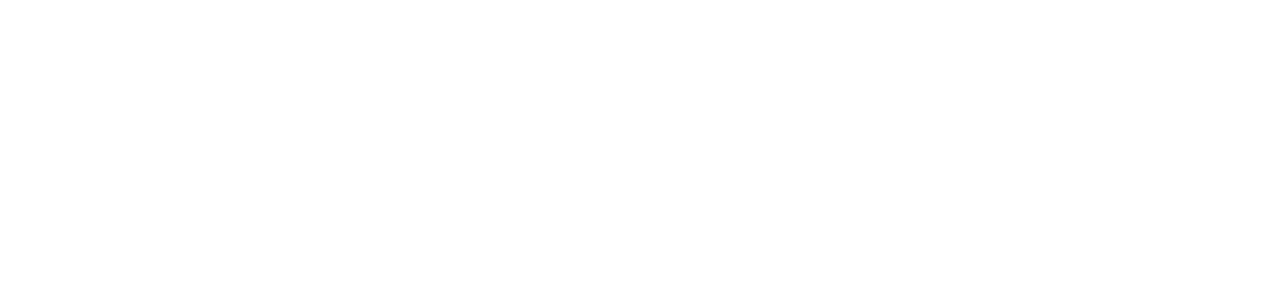
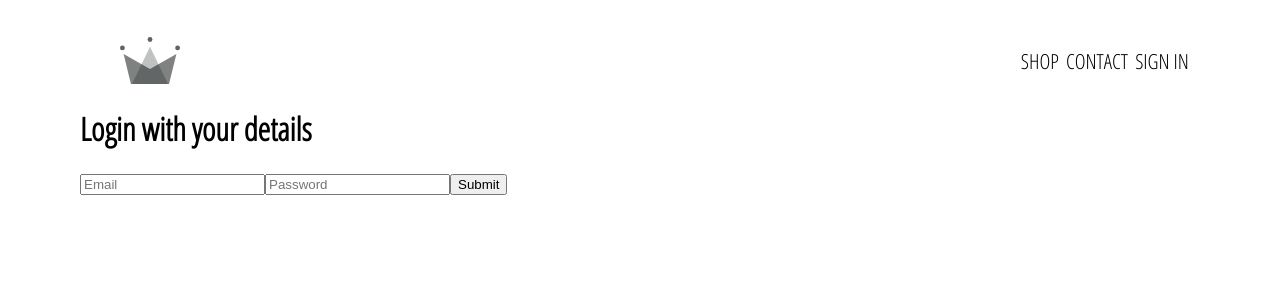
Before and after one commit to saisuryajss/Course-E-commerce, a React (Create React App) app: page /login in a window 1280 px wide. Before the commit this address had no page. Shown: the top 300 px of the page. Built offline with nearby package versions, Linux system fonts and the light colour scheme; the HTML template or start-up script is replaced by a standard one.

Commit message:
sigin prototype done

```diff
--- a/src/App.js
+++ b/src/App.js
@@ -3,13 +3,19 @@
 import './App.css';
 import HomePage from './pages/homepage/HomePage';
 import ShopPage from './pages/shop/ShopPage';
+import Header from './components/header/Header';
+import SignInSignUp from './pages/signin-signup/SignInSignUp';
 
 function App() {
   return (
+    <div>
+      <Header />
     <Routes>
       <Route path='/' element={<HomePage />} />
       <Route path='/shop' element={<ShopPage />} />
+      <Route path='/login' element={<SignInSignUp />} />
     </Routes>
+    </div>
   );
 }
 
--- a/src/components/header/Header.css
+++ b/src/components/header/Header.css
@@ -4,6 +4,7 @@
     overflow: hidden;
     display: flex;
     align-items: center;
+    justify-content: space-between;
 }
 
 .header ul li{
@@ -11,11 +12,13 @@
 }
 
 .header-img-holder{
-    width: 70%;
     height: 50px;
 }
 
 .header-items{
-    width: 8%;
+    width: 15%;
+    display: flex;
+    justify-content: space-between;
     font-size: 1.3rem;
+    margin-right: 4vw;
 }
--- a/src/components/header/Header.jsx
+++ b/src/components/header/Header.jsx
@@ -9,9 +9,11 @@
        <div className='header'>
             <ul>
                <li className='header-img-holder' onClick={()=>navigate('/')}><Logo /></li>
-               <li className='header-items' onClick={()=>navigate('/shop')}>SHOP</li>
-               <li className='header-items' onClick={()=>navigate('/contact')}>CONTACT</li>
-               <li className='header-items' onClick={()=>navigate('/contact')}>SIGN IN</li>
+               <div className='header-items'>
+               <li  onClick={()=>navigate('/shop')}>SHOP</li>
+               <li  onClick={()=>navigate('/contact')}>CONTACT</li>
+               <li  onClick={()=>navigate('/login')}>SIGN IN</li>
+               </div>
             </ul>
        </div>
    );
--- /dev/null
+++ b/src/components/signin/SignIn.jsx
@@ -0,0 +1,52 @@
+import {React, useState} from 'react';
+import './SignIn.css';
+
+
+function SignIn(){
+   const [login,setLogin] = useState({
+       email:'',
+       password:''
+   });
+
+   function handleSubmit(event){
+    event.preventDefault();
+    setLogin({
+        email:'',
+        password:''
+    });
+  }
+
+  function handleChange(event){
+     const {type,value}=event.target;
+     console.log(event.target);
+     setLogin((prevValue)=>{
+         if(type==='email'){
+            return {
+                    email:value,
+                    password:prevValue.password
+                }
+         }
+         else if(type==='password'){
+            return{
+                email:prevValue.email,
+                password:value
+            }
+         }
+
+     });
+  }
+
+   return(
+       <div>
+           <h1>Login with your details</h1>
+           <form onSubmit={handleSubmit}>
+              <input type='email' onChange={handleChange} placeholder='Email' value={login.email} required />
+              <input type='password' onChange={handleChange} placeholder='Password' value={login.password} required />
+              <input type='submit' />
+           </form>
+       </div>
+   );
+
+}
+
+export default SignIn;
--- a/src/pages/homepage/HomePage.jsx
+++ b/src/pages/homepage/HomePage.jsx
@@ -1,15 +1,11 @@
 import React from 'react';
 import './HomePage.css';
 import DirectoryMenu from '../../components/directory-menu/DirectoryMenu';
-import Header from '../../components/header/Header';
 
 function HomePage(){
     return (
-       <div>
-          <Header />
        <div className='homepage'>
           <DirectoryMenu />
-       </div>
        </div>
     );
 }
--- /dev/null
+++ b/src/pages/signin-signup/SignInSignUp.jsx
@@ -0,0 +1,13 @@
+import React from 'react';
+import './SignInSignUp.css';
+import SignIn from '../../components/signin/SignIn';
+
+function SignInSignUp(){
+    return (
+        <div>
+            <SignIn />
+        </div>
+    );
+}
+
+export default SignInSignUp;
```
Also changed, not shown: src/components/signin/SignIn.css (added), src/pages/signin-signup/SignInSignUp.css (added).
